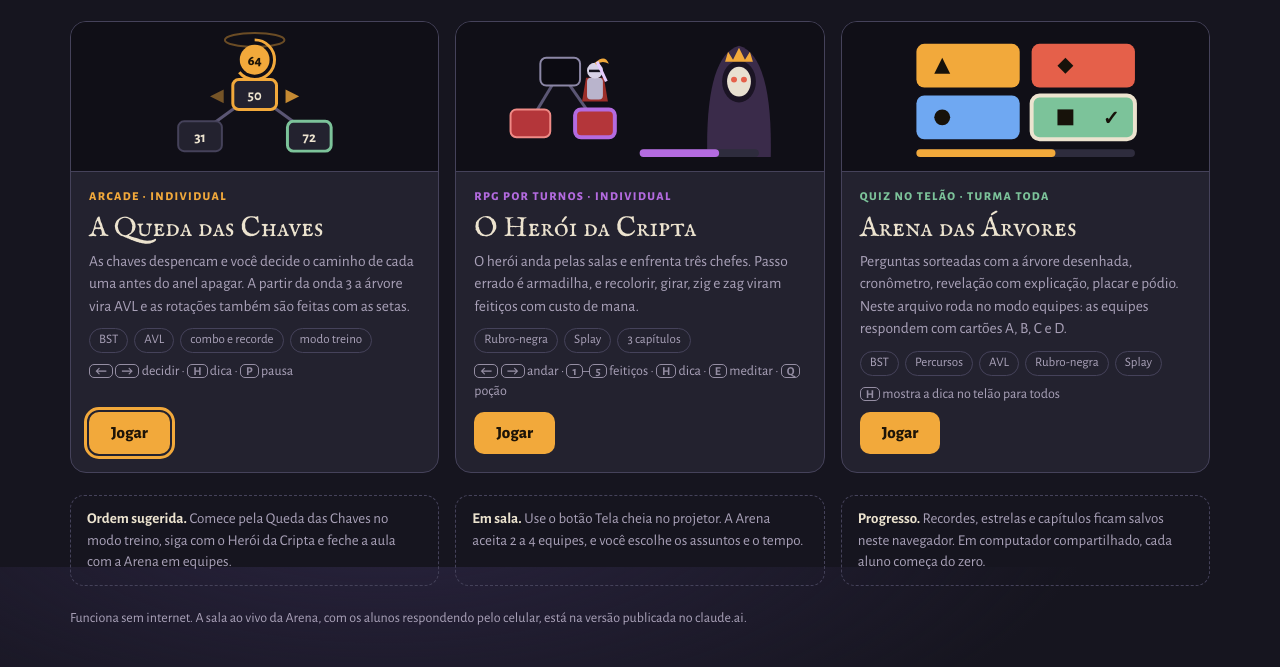
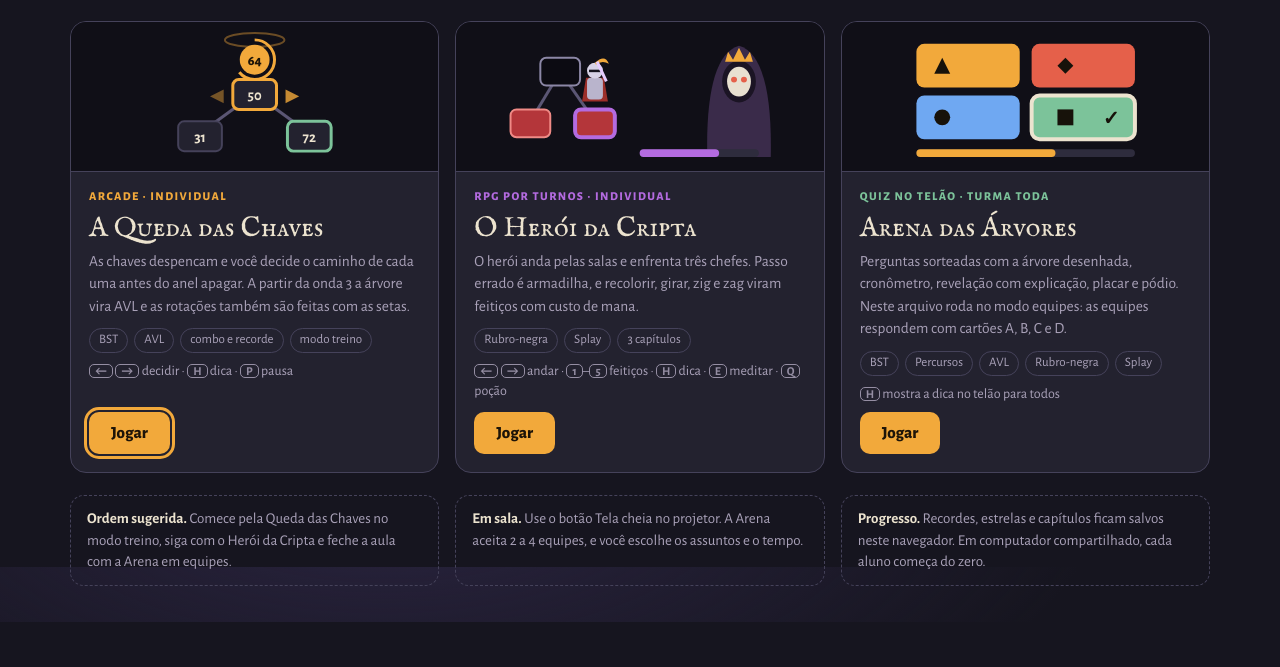
Before and after one commit to JJonatass/masmorra-das-arvores, a website: page index.html in a window 1280 px wide. Shown: the part 233-900 px from the top of the page. After the commit the page ends 855 px from the top, so only its background shows below. Drawn offline with Linux system fonts and the light colour scheme.

Commit message:
Menu: remove o aviso sobre funcionar sem internet e a sala ao vivo

```diff
--- a/index.html
+++ b/index.html
@@ -141,7 +141,6 @@ iframe{flex:1;width:100%;border:0;background:var(--bg)}
     <div class="tip"><b>Em sala.</b> Use o botão Tela cheia no projetor. A Arena aceita 2 a 4 equipes, e você escolhe os assuntos e o tempo.</div>
     <div class="tip"><b>Progresso.</b> Recordes, estrelas e capítulos ficam salvos neste navegador. Em computador compartilhado, cada aluno começa do zero.</div>
   </section>
-  <p class="foot"><span>Funciona sem internet. A sala ao vivo da Arena, com os alunos respondendo pelo celular, está na versão publicada no claude.ai.</span></p>
 </main>
 
 <section class="player" id="player" hidden>
```
Also changed, not shown: src/menu.template.html (+0 -1 lines).
